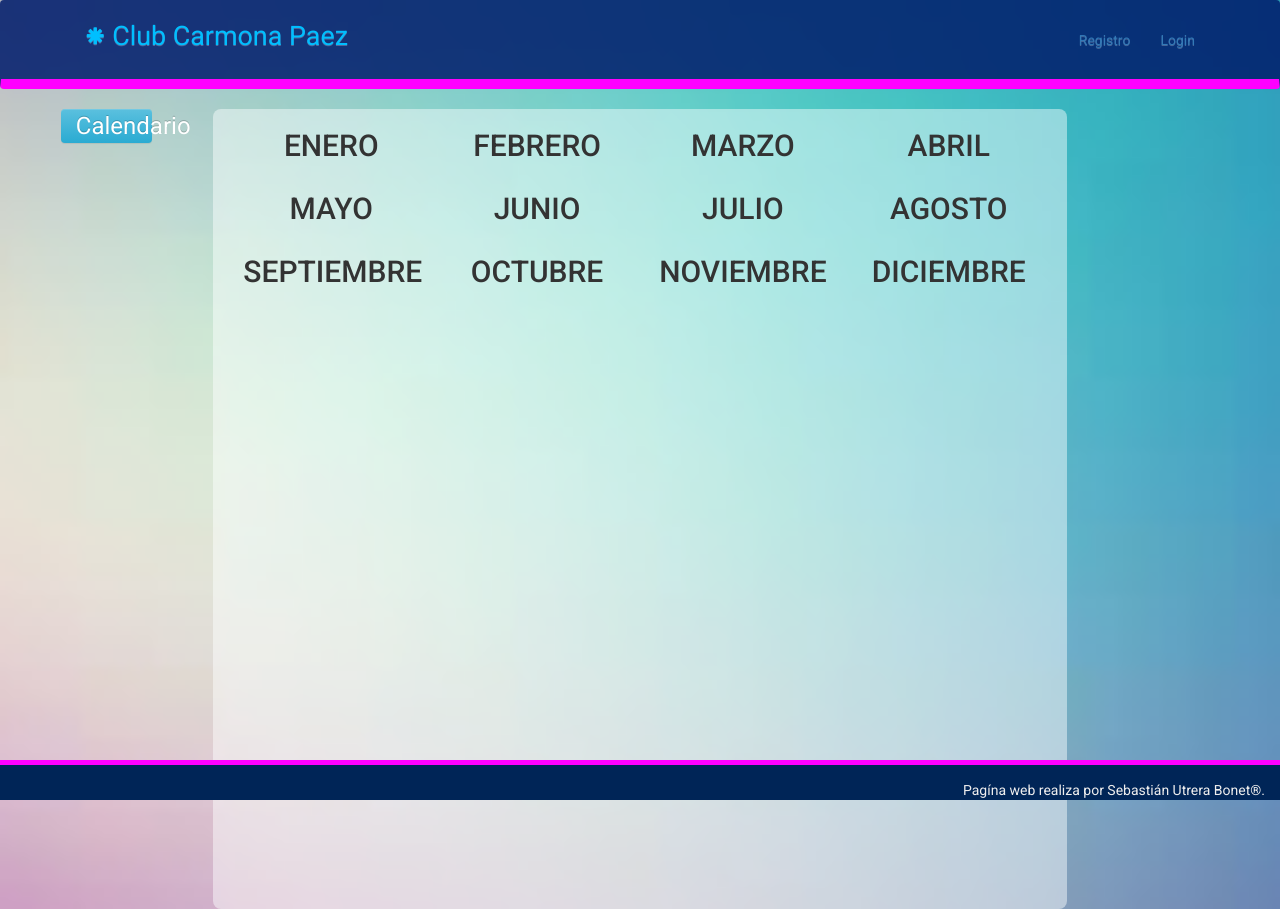
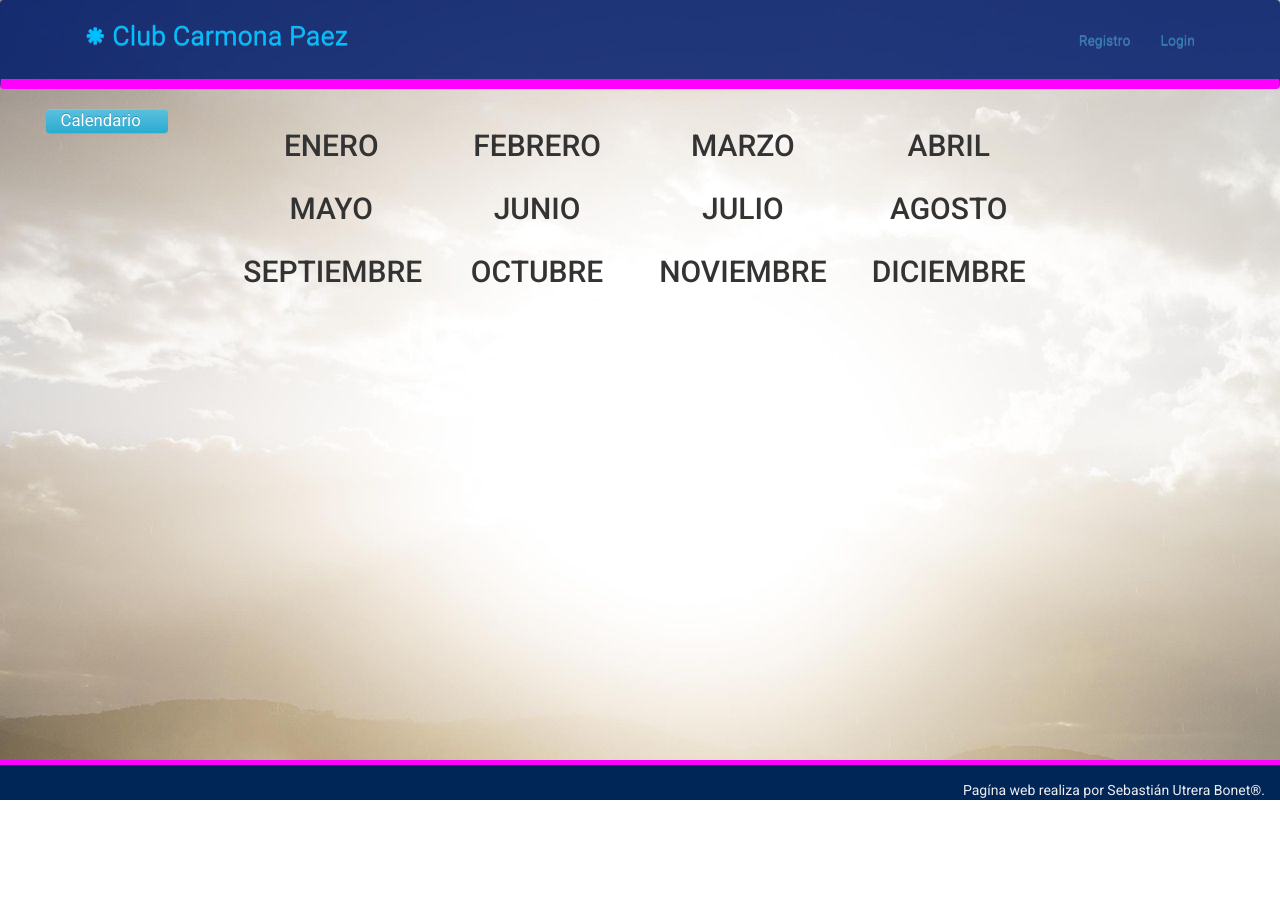
Before and after one commit to SebastianUtreraBonet/clubcarmonapaez, a Django app: page /calendario in a window 1280 px wide. After the commit the page ends 800 px from the top, so only its background shows below. Run offline with Django 3.2, Linux system fonts and the light colour scheme; data that the repository does not hold is empty; some libraries are stand-ins or nearby versions.

Commit message:
Moddified templates

```diff
--- a/clubcarmona/templates/Club/calendario.html
+++ b/clubcarmona/templates/Club/calendario.html
@@ -1,4 +1,4 @@
-{% extends 'Club\plantilla.html' %}
+{% extends 'Club/plantilla.html' %}
 {% load staticfiles %}
 <script>
     setTimeout(window.location('plantilla.html').load(), 2000)
@@ -11,8 +11,8 @@
     </div>
 
 
-    <div style="margin-top: 250px;height: 500px;">
-        {% for carrera in carrera %}
+    <div style="margin-top: 250px;height: auto;">
+        {% for carrera in carreras %}
             {% if carrera.fecha.month >= hoy.month and carrera.fecha.day >= hoy.day %}
                 {% if carrera.fecha.month == 7 %}
                     <div class="col-lg-12">
--- a/clubcarmona/templates/Club/plantilla.html
+++ b/clubcarmona/templates/Club/plantilla.html
@@ -10,7 +10,7 @@
 </head>
 
 
-<body style="background-color: aliceblue; background-image:url('../static/img/bg.jpg'); background-size:200%; background-repeat: no-repeat; background-position: center">
+<body style="background-color:rgba(255, 255, 255, 0.31);background-image:url('../static/img/run.jpg');">
 <nav class="navbar" style="padding:1em 0; background-color:rgba(0, 29, 108, 0.86); border-bottom: 10px solid fuchsia">
     <div class="container">
 
@@ -61,17 +61,17 @@
         </div>
     </div>
 </nav>
-<div class="col-lg-2">
-    <a href={% url 'calendario' %} class="btn-info col-lg-6 col-lg-offset-3" style="font-size: x-large; text-align: center; border-radius: 4px" >Calendario</a>
+<div class="col-lg-2" style="text-aling:center;">
+    <a href="calendario" class="btn-info col-lg-8 col-lg-offset-2" style="font-size:1.2em; border-radius: 4px" >Calendario</a>
 
 </div>
-<div class="col-lg-8" style="background-color:rgba(252, 255, 255, 0.46);border-radius: 8px">
+<div class="col-lg-8">
     {% block content %}
     {% endblock %}
 
 </div>
 </body>
 <footer class="modal-footer"
-        style="height: 40px; text-align: right; background-color: #002557;color:#eee; width: 100%; position: fixed; bottom: 0px; border-top:5px solid fuchsia;">
+        style="height: 40px; text-align: right; background-color: #002557; color:#eee; width: 100%; position: fixed; bottom: 0px; border-top:5px solid fuchsia;">
     Pagína web realiza por Sebastián Utrera Bonet®.
 </footer>
--- a/clubcarmona/views.py
+++ b/clubcarmona/views.py
@@ -3,17 +3,17 @@ from django.utils import timezone
 from clubcarmona.models import *
 
 def post_list(request):
-	posts = Carrera.objects.all()
+	posts = Post.objects.all()
 	return render(request, 'Club/post_list.html', {'posts': posts})
 
 
 def calendario(request):
 	hoy = timezone.datetime.today()
-	carrera = Carrera.objects.all()
+	carreras = Carrera.objects.all()
 	rango = ["ENERO","FEBRERO","MARZO","ABRIL","MAYO","JUNIO","JULIO","AGOSTO","SEPTIEMBRE","OCTUBRE","NOVIEMBRE","DICIEMBRE"]
 	return render(request, 'Club/calendario.html', {
 			'hoy'     : hoy,
-			'carrera':carrera,
+			'carreras':carreras,
 			'rango':rango,
 
 	})
```
Also changed, not shown: clubcarmona/templates/Club/post_list.html (+8 -4 lines), static/img/man.jpg (added), static/img/run.jpg (added).
